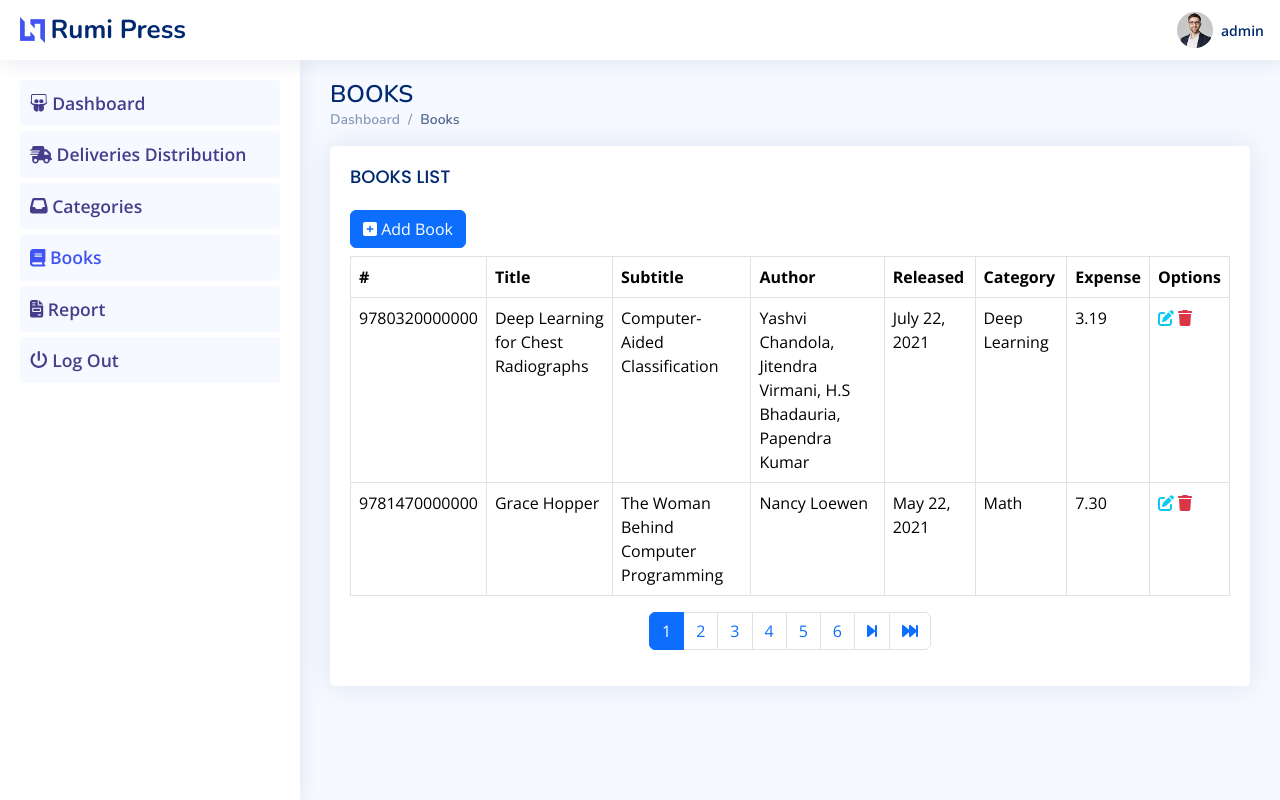
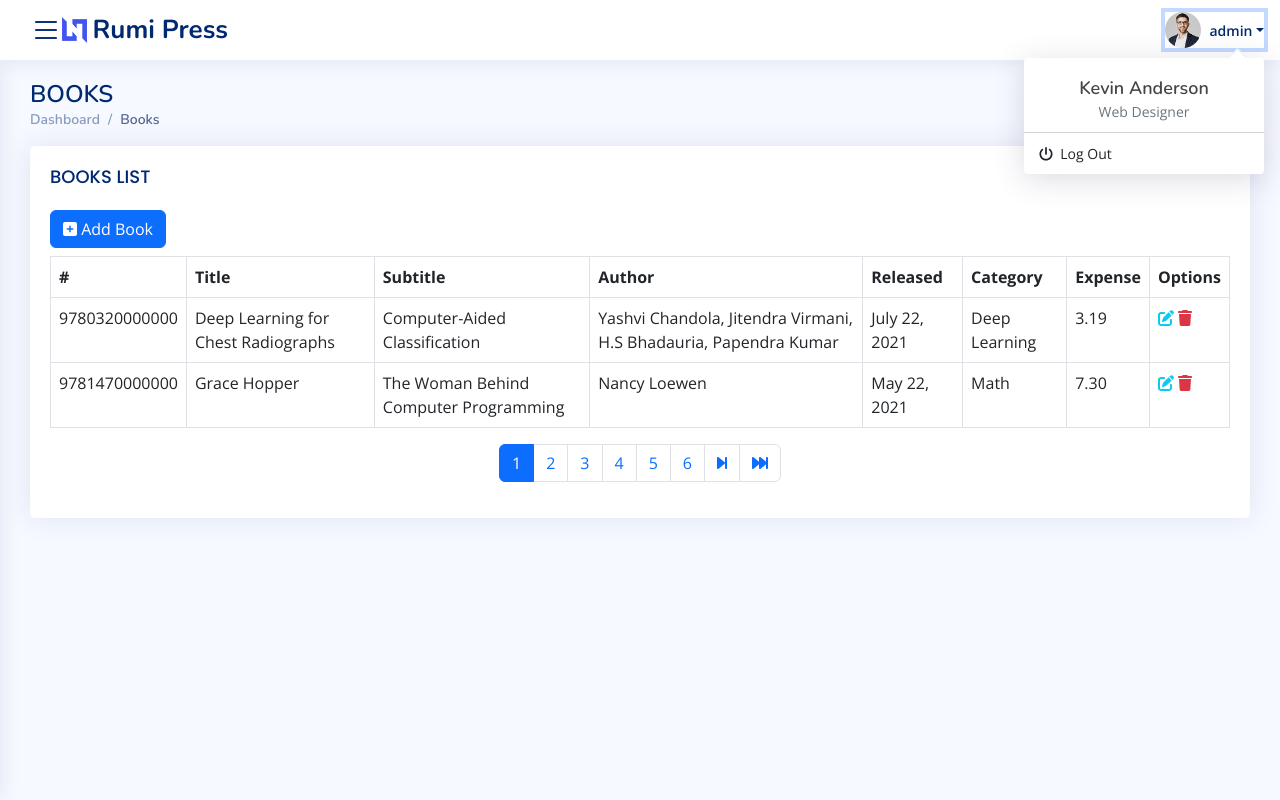
Before and after one commit to JuanRamonVarela/tracker, a Django app: page /books/ in a window 1280 px wide, after a click on "admin". Run offline with Django 4.2, Linux system fonts and the light colour scheme; a user stored in the database is signed in; data comes from the database, SQL or seed files in the repository; both versions use the stored data as it was after the commit; some libraries are stand-ins or nearby versions.

Commit message:
changes in css

```diff
--- a/templates/base.html
+++ b/templates/base.html
@@ -16,6 +16,15 @@
     <link href="https://fonts.gstatic.com" rel="preconnect">
     <link href="https://fonts.googleapis.com/css?family=Open+Sans:300,300i,400,400i,600,600i,700,700i|Nunito:300,300i,400,400i,600,600i,700,700i|Poppins:300,300i,400,400i,500,500i,600,600i,700,700i" rel="stylesheet">
 
+    <!-- Vendor CSS Files -->
+    <link href="{% static '/vendor/bootstrap/css/bootstrap.min.css' %}" rel="stylesheet">
+    <link href="{% static '/vendor/bootstrap-icons/bootstrap-icons.css' %}" rel="stylesheet">
+    <link href="{% static '/vendor/boxicons/css/boxicons.min.css' %}" rel="stylesheet">
+    <link href="{% static '/vendor/quill/quill.snow.css' %}" rel="stylesheet">
+    <link href="{% static '/vendor/quill/quill.bubble.css' %}" rel="stylesheet">
+    <link href="{% static '/vendor/remixicon/remixicon.css' %}" rel="stylesheet">
+    <link href="{% static '/vendor/simple-datatables/style.css' %}" rel="stylesheet">
+
     <!-- Template Main CSS File -->
     <link href="{% static 'css/style.css' %}" rel="stylesheet">
 </head>
@@ -31,14 +40,15 @@
 <script src="{% static 'vendor/chart.js/chart.umd.js' %}"></script>
 <script src="{% static 'vendor/echarts/echarts.min.j' %}s"></script>
 <script src="{% static 'vendor/quill/quill.min.js' %}"></script>
-<!-- <script src="{% static 'vendor/simple-datatables/simple-datatables.js' %}"></script> -->
+<script src="{% static 'vendor/simple-datatables/simple-datatables.js' %}"></script>
 <script src="{% static 'vendor/tinymce/tinymce.min.js' %}"></script>
 <script src="{% static 'vendor/php-email-form/validate.js' %}"></script>
 
 <!-- Template Main JS File -->
+
+<!-- <script src="https://cdn.jsdelivr.net/npm/bootstrap@5.3.1/dist/js/bootstrap.bundle.min.js"></script> -->
+<script src="https://cdnjs.cloudflare.com/ajax/libs/font-awesome/6.4.2/js/all.min.js"></script>
 <script src="{% static 'js/main.js' %}"></script>
-<script src="https://cdn.jsdelivr.net/npm/bootstrap@5.3.1/dist/js/bootstrap.bundle.min.js"></script>
-<script src="https://cdnjs.cloudflare.com/ajax/libs/font-awesome/6.4.2/js/all.min.js"></script>
 
 <script>
     // declaring regExpresion to validate letters, numbers and some special characters
--- a/templates/header.html
+++ b/templates/header.html
@@ -3,24 +3,24 @@
  <header id="header" class="header fixed-top d-flex align-items-center">
 
     <div class="d-flex align-items-center justify-content-between">
+        <i class="bi bi-list toggle-sidebar-btn"></i>
       <a href="{% url 'index' %}" class="logo d-flex align-items-center">
         <img src="{% static 'img/logo.png' %}" alt="">
         <span class="d-none d-lg-block">Rumi Press</span>
       </a>
-      <i class="bi bi-list toggle-sidebar-btn"></i>
+
     </div><!-- End Logo -->
 
     <nav class="header-nav ms-auto">
         <ul class="d-flex align-items-center">
             <li class="nav-item dropdown pe-3">
 
-            <a class="nav-link nav-profile d-flex align-items-center pe-0" href="javascript:void(0)" data-bs-toggle="dropdown">
-                <img src="{% static 'img/profile-img.jpg' %}" alt="Profile" class="rounded-circle">
-                <span class="d-none d-md-block ps-2">{{user}}</span>
-                <!-- <span class="d-none d-md-block dropdown-toggle ps-2">{{user}}</span> -->
+                <a class="nav-link nav-profile d-flex align-items-center pe-0" href="#" data-bs-toggle="dropdown">
+                  <img src="{% static '/img/profile-img.jpg' %}" alt="Profile" class="rounded-circle">
+                  <span class="d-none d-md-block dropdown-toggle ps-2">{{user.username}}</span>
                 </a><!-- End Profile Iamge Icon -->
 
-            <!-- <ul class="dropdown-menu dropdown-menu-end dropdown-menu-arrow profile">
+                <ul class="dropdown-menu dropdown-menu-end dropdown-menu-arrow profile">
                   <li class="dropdown-header">
                     <h6>Kevin Anderson</h6>
                     <span>Web Designer</span>
@@ -29,47 +29,22 @@
                     <hr class="dropdown-divider">
                   </li>
 
-                <li>
-                <a class="dropdown-item d-flex align-items-center" href="users-profile.html">
-                    <i class="bi bi-person"></i>
-                    <span>My Profile</span>
-                </a>
-                </li>
-                <li>
-                <hr class="dropdown-divider">
-                </li>
+
 
                   <li>
-                <a class="dropdown-item d-flex align-items-center" href="users-profile.html">
-                    <i class="bi bi-gear"></i>
-                    <span>Account Settings</span>
-                </a>
-                </li>
-                <li>
-                <hr class="dropdown-divider">
-                </li>
-
-                <li>
-                <a class="dropdown-item d-flex align-items-center" href="pages-faq.html">
-                    <i class="bi bi-question-circle"></i>
-                    <span>Need Help?</span>
-                </a>
-                </li>
-                <li>
-                <hr class="dropdown-divider">
-                </li>
-
-                <li>
-                <a class="dropdown-item d-flex align-items-center" href="#">
-                    <i class="bi bi-box-arrow-right"></i>
-                    <span>Sign Out</span>
+                    <a class="dropdown-item d-flex align-items-center" href="{% url 'signout' %}">
+                        <i class="fa-solid fa-power-off"></i>&nbsp;&nbsp;
+                        <span>Log Out</span>
                     </a>
                   </li>
 
-            </ul>End Profile Dropdown Items -->
+                </ul><!-- End Profile Dropdown Items -->
               </li><!-- End Profile Nav -->
 
         </ul>
     </nav><!-- End Icons Navigation -->
 
 </header><!-- End Header -->
+<script>
+    document.querySelector('body').classList.toggle('toggle-sidebar')
+</script>
```
Also changed, not shown: templates/index.html (+12 -12 lines), db.sqlite3, tracker/views.py (line endings or trailing spaces). Lines whose indentation alone changed are shown as unchanged.
